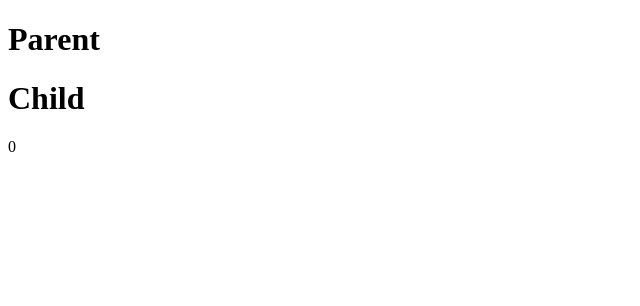
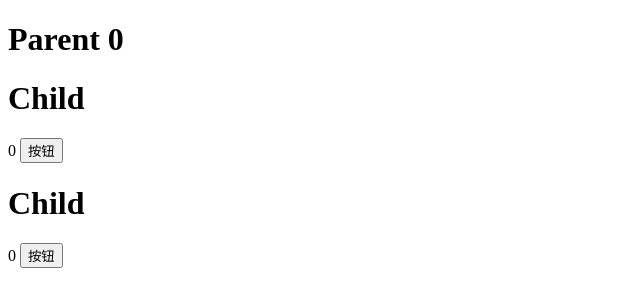
Before and after one commit to Wt-Ella/top-75, a Vue app: page / in a window 1280 px wide. Shown: the top 306 px of the page, without its empty margins (0-640 px from the left). Built offline with nearby package versions, Linux system fonts and the light colour scheme.

Commit message:
子给父传值

```diff
--- a/src/components/Child.vue
+++ b/src/components/Child.vue
@@ -1,7 +1,9 @@
 <template>
   <div>
     <h1>Child</h1>
-    {{ number }}
+    {{ count }}
+
+    <button @click="handle">按钮</button>
   </div>
 </template>
 
@@ -15,6 +17,23 @@ export default {
       required: true,
       default: 0
     }
+  },
+  created () {
+    this.count = this.number
+  },
+  data () {
+    return {
+      count: 0
+    }
+  },
+  methods: {
+    handle () {
+      this.count++
+      // 自定义事件，触发事件（当合适的实际执行）
+      // 事件类似于方法，属于某个对象的
+      this.$emit('changenum', this.count)
+
+    }
   }
 }
 </script>
--- a/src/components/Parent.vue
+++ b/src/components/Parent.vue
@@ -1,8 +1,12 @@
 <template>
   <div>
-    <h1>Parent</h1>
+    <h1>Parent {{ count }}</h1>
 
-    <child :number="count"></child>
+    <!-- 注册事件：当事件触发之后，会执行此处的函数 -->
+    <child @changenum="handleChange" :number="count"></child>
+
+    <child @changenum="count = $event" :number="count"></child>
+
   </div>
 </template>
 
@@ -16,6 +20,12 @@ export default {
     return {
       count: 0
     }
+  },
+  methods: {
+    handleChange (num) {
+      console.log(num)
+      console.log('handleChange')
+    }
   }
 }
 </script>
```
